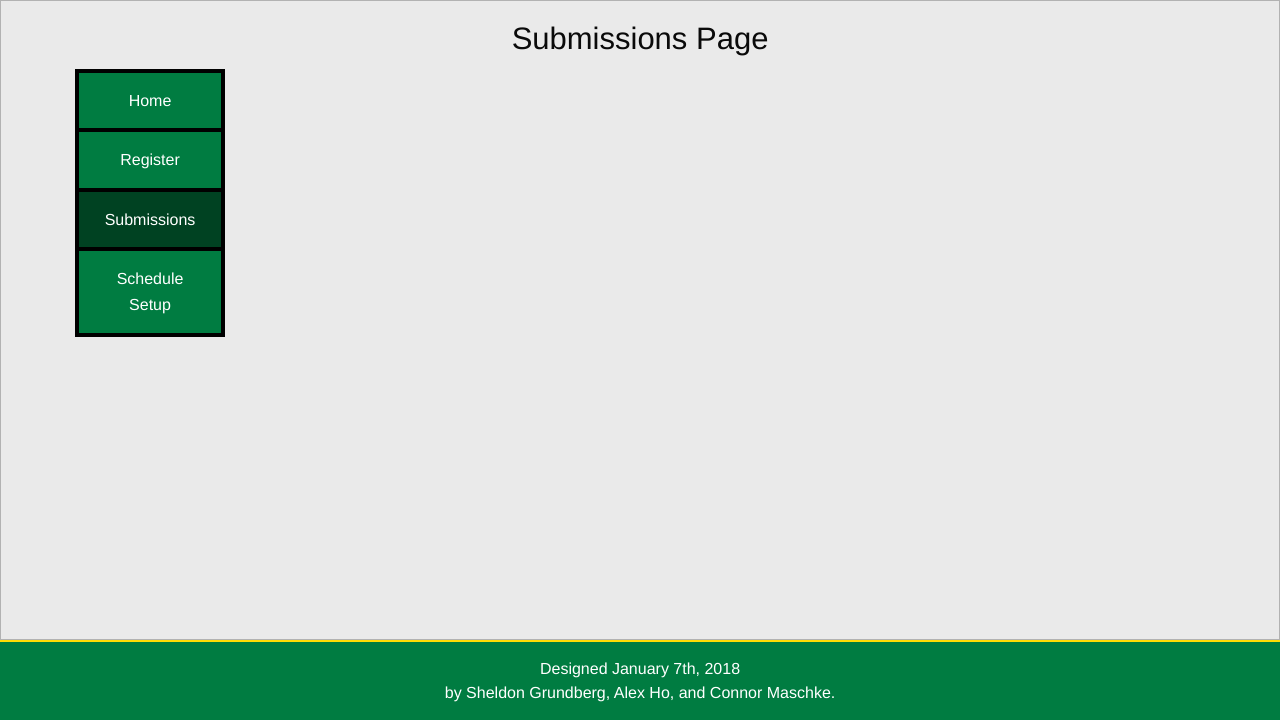
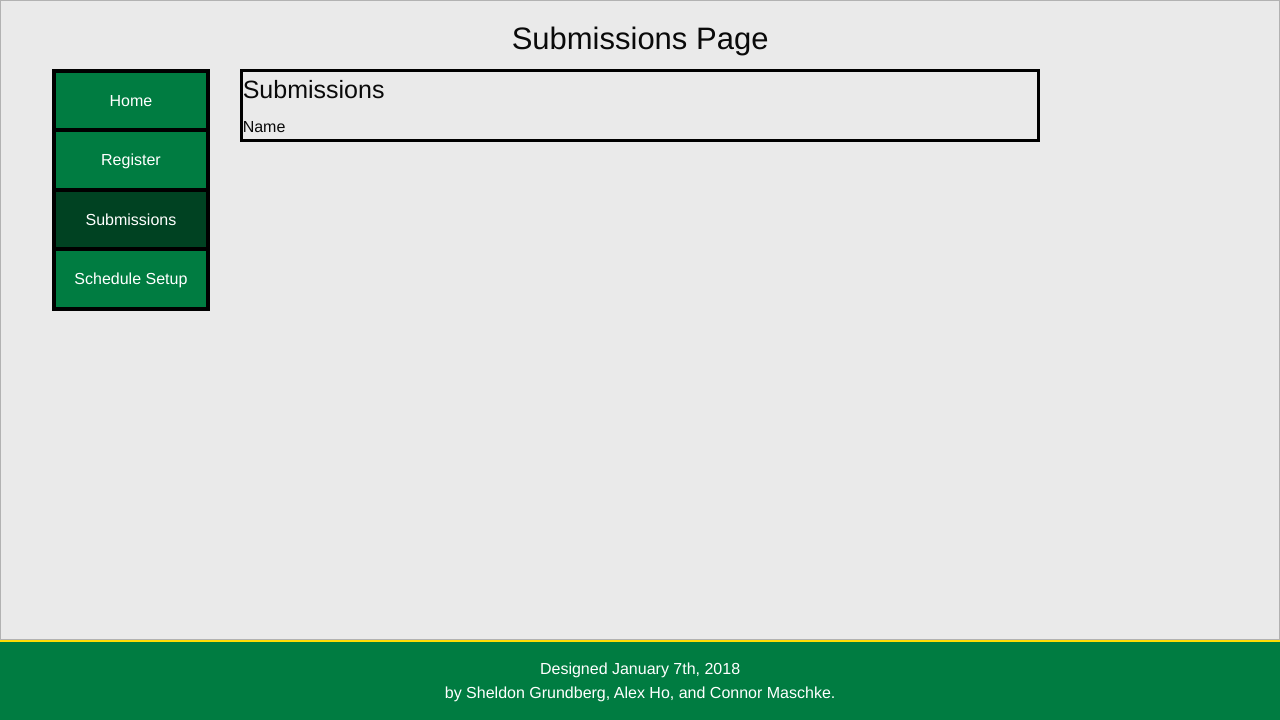
Before and after one commit to ausac320/ausac320, a PHP site: page /presSubmissions.php in a window 1280 px wide. Shown: the part 92-812 px from the top of the page. Run offline with PHP 8.4, Linux system fonts and the light colour scheme; style sheets or scripts are compiled from the project's sources.

Commit message:
Split up into more precise sections

```diff
--- a/presSubmissions.php
+++ b/presSubmissions.php
@@ -23,7 +23,7 @@
 			<h3 class="text-center">
 				Submissions Page
 			</h3>
-			<div class="row">
+			<div class="row.fullsize">
 				<div class="large-2 medium-2 small-2 columns">
 					<ul id="navMenu">
 				  		<li>
@@ -40,6 +40,17 @@
 				  		</li>
 					</ul>
 				</div>
+				<div class="large-8 medium-8 small-8 columns">
+					<div id="submissionsDisplayBox">
+						<h4>
+							Submissions
+						</h4>
+						Name
+					</div>
+				</div>
+				<div class="large-2 medium-2 small-2 columns">
+				</div>
+
 			</div>
 		</div>
 
--- a/resources/css/app.css
+++ b/resources/css/app.css
@@ -114,6 +114,10 @@ div#submissionPageField{
 	height: 80%;
 }
 
+div#submissionsDisplayBox{
+	border: 3px solid #000;
+}
+
 div#scheduleSetupPageField{
 	margin: 0px;
 	height: 80%;
```
